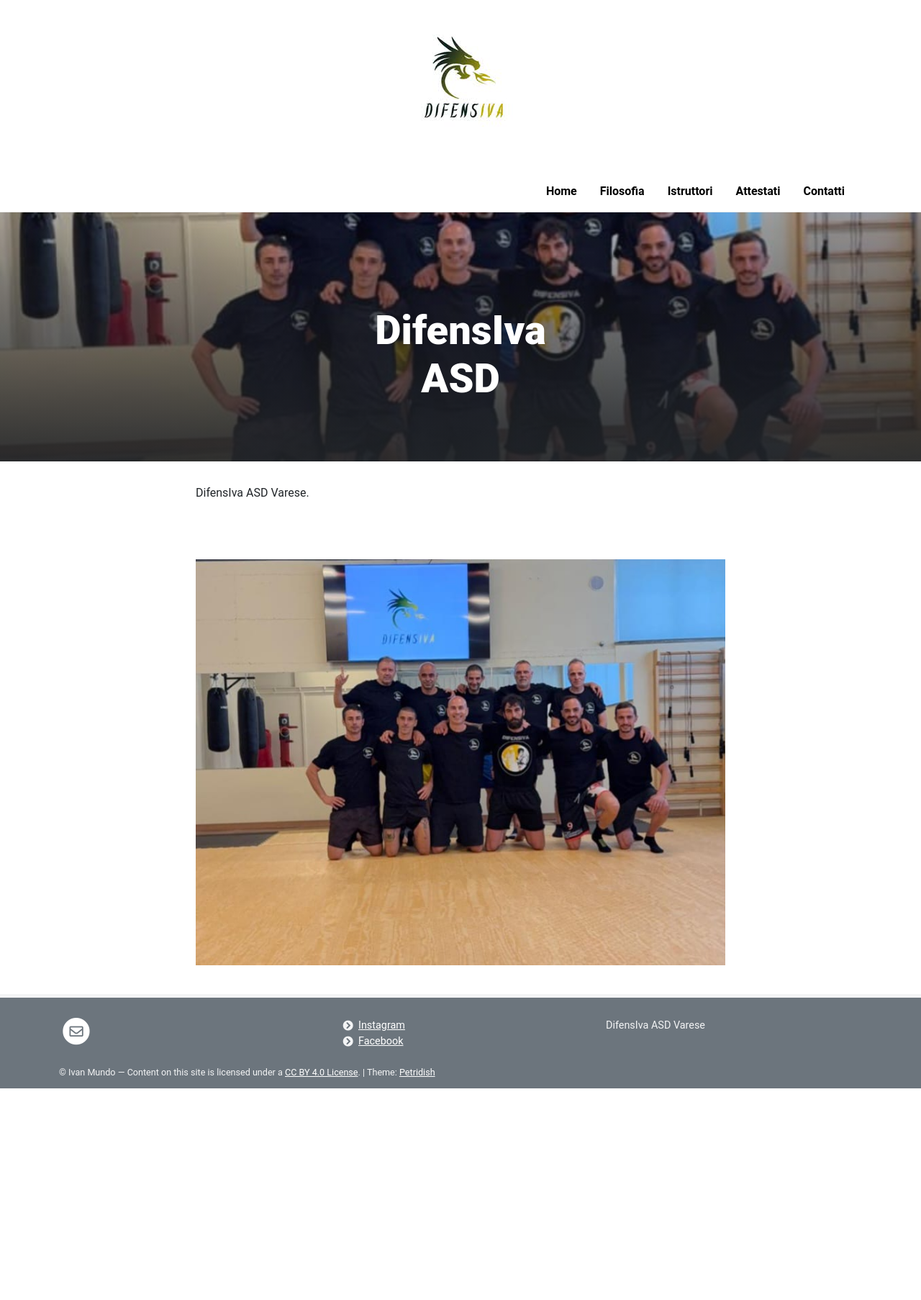
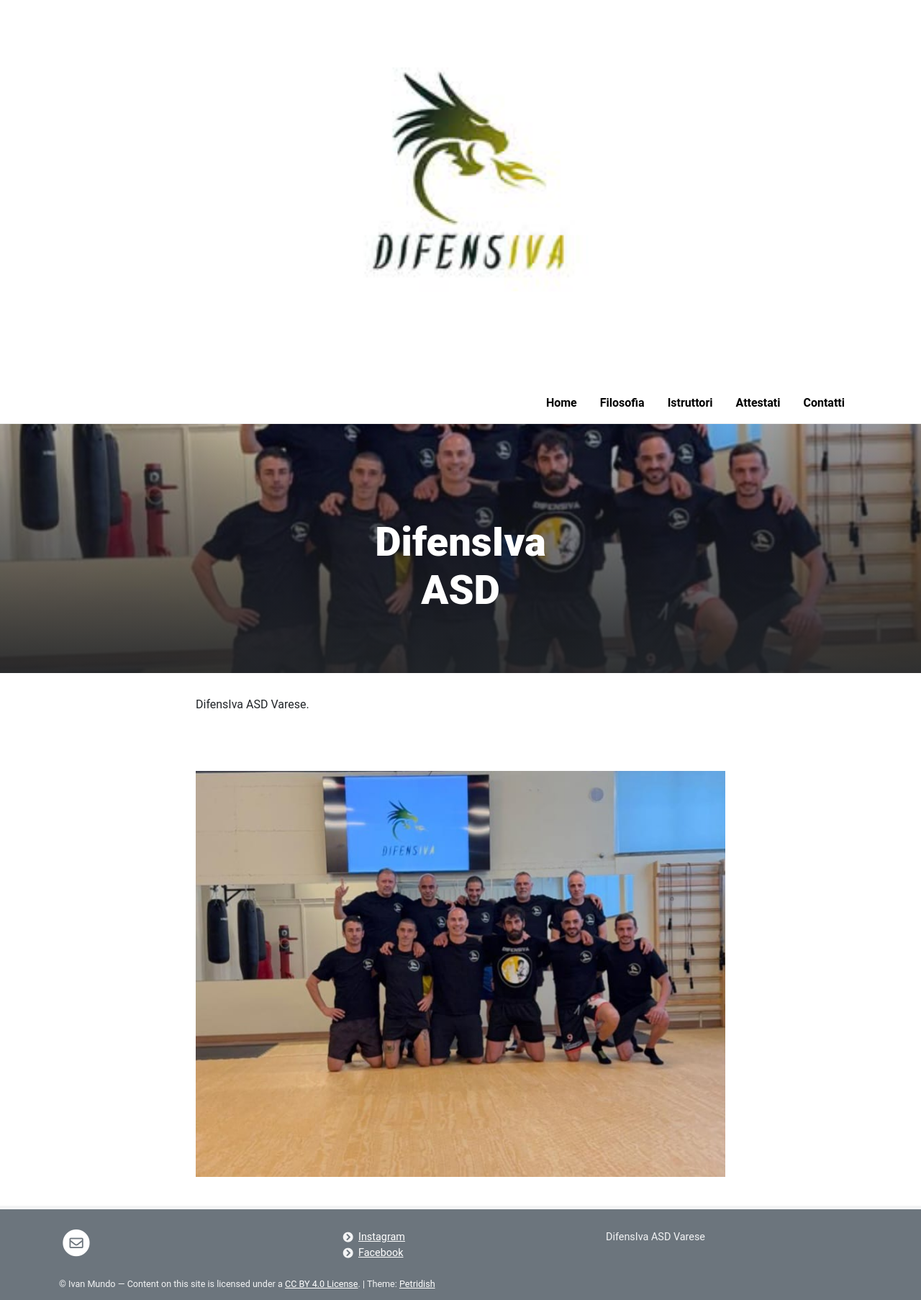
Before and after one commit to difensiva-varese/difensiva, a Jekyll site: the page built from pages/home.md, in a window 1280 px wide. Shown: the whole page at 72% size. Built offline with Jekyll 4.4.1, drawn with Linux system fonts in a browser that asks for light colours; before the commit the page ends 1512 px from its top, so only the background shows below that.

Commit message:
Update navbar.html

```diff
--- a/_includes/navbar.html
+++ b/_includes/navbar.html
@@ -1,7 +1,8 @@
 <!-- LOGO GRANDE SOPRA LA NAVBAR -->
+
 {% if site.logo %}
-  <div class="text-center my-3">
-    <img src="{{ site.logo | relative_url }}" alt="Logo" style="max-height: 500px;">
+  <div class="text-center my-3" style="height: 500px; display: flex; justify-content: center; align-items: center;">
+    <img src="{{ site.logo | relative_url }}" alt="Logo" style="height: 100%; width: auto;">
   </div>
 {% endif %}
 
```
